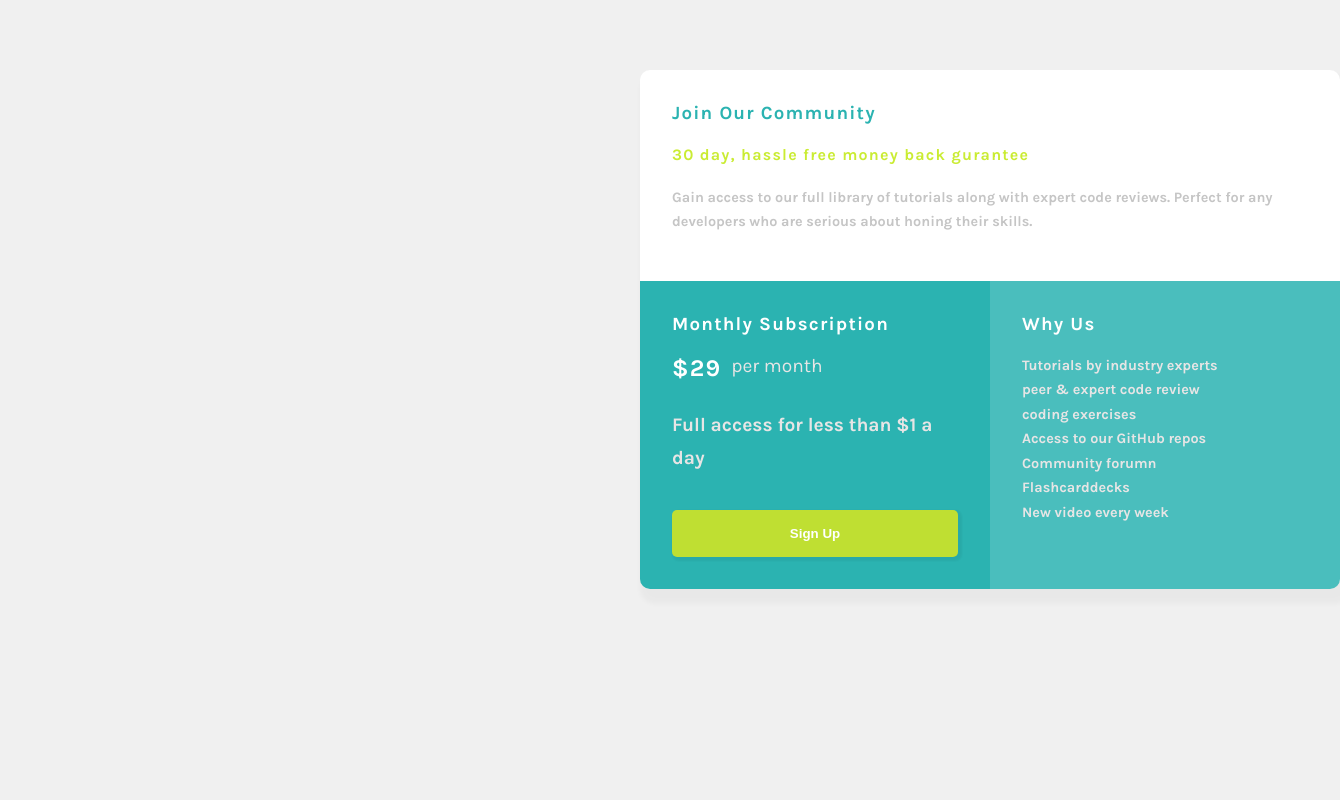
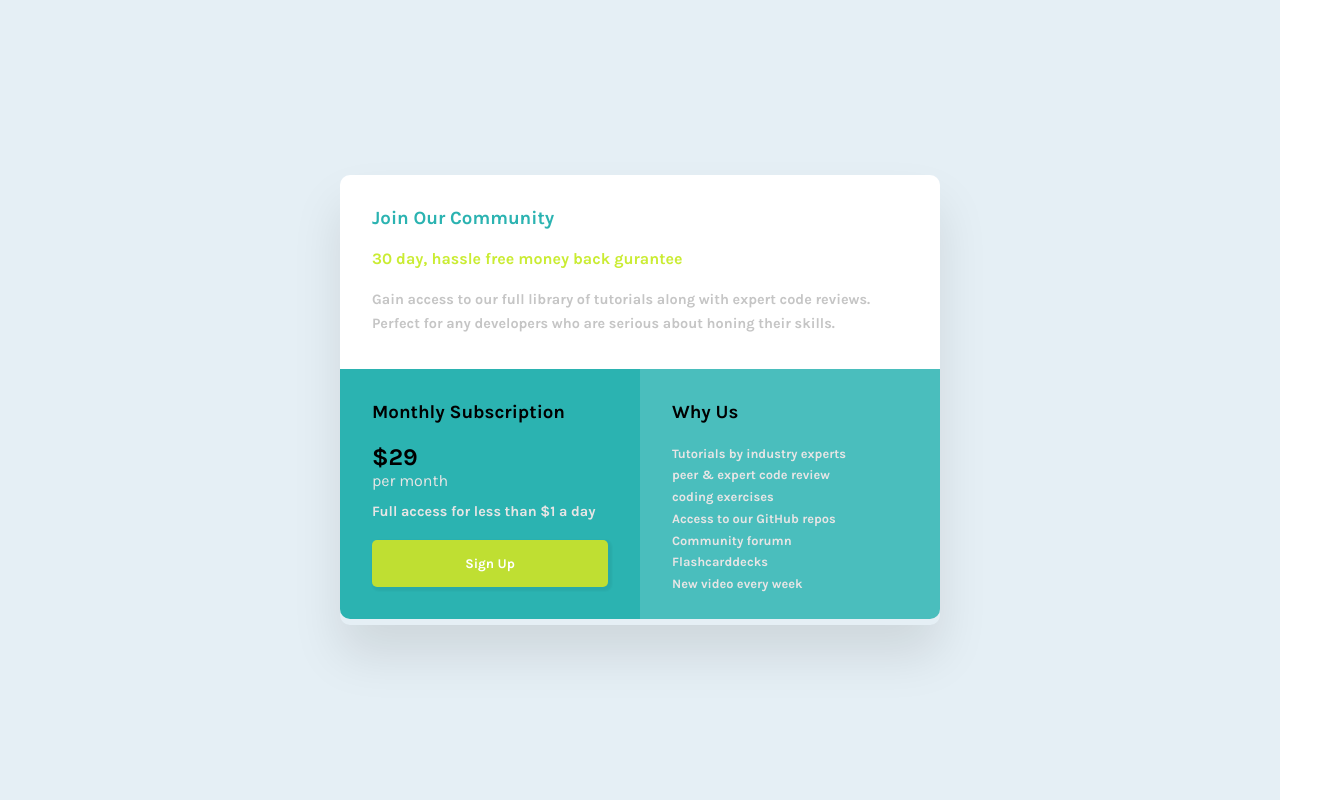
Before and after one commit to GauravSharmathepro/Single-price-grid-component, a plain HTML site: page index.html in a window 1280 px wide. Shown: the whole page, 1340 px wide, since content can reach past the window. Drawn offline with Linux system fonts and the light colour scheme.

Commit message:
Made some changes

```diff
--- a/styles.css
+++ b/styles.css
@@ -1,54 +1,83 @@
-body {
-  background: rgba(240, 240, 240, 1);
+* {
+  padding: 0%;
+  margin: 0%;
+  box-sizing: border-box;
   font-family: "Karla", sans-serif;
+}
+.main-section {
+  background-color: hsl(204, 43%, 93%);
+  height: 100vh;
+  font-weight: 100vw;
   display: flex;
   justify-content: center;
   align-items: center;
-  height: 100%;
 }
+
 .main-container {
   display: grid;
   grid-template-columns: 1fr 1fr;
-  width: 700px;
-  position: absolute;
-  top: 70px;
+  grid-template-rows: 0.8fr 1fr;
+  width: 600px;
   margin: 0;
   padding: 0;
   border-radius: 10px;
-  box-shadow: 5px 10px 5px 5px rgba(0, 0, 0, 0.03);
+  box-shadow: 0px 30px 50px rgba(0, 0, 0, 0.1);
 }
 
-h3,
-h2 {
-  color: #fff;
-  margin-top: 0;
-  letter-spacing: 1.2px;
+h3 {
+  padding-bottom: 20px;
+  font-weight: 700;
+}
+
+.community h4 {
+  color: rgb(202, 236, 51);
+  padding-bottom: 20px;
+  font-weight: 700;
+}
+
+.community {
+  background: #fff;
+  grid-column: 1 /3;
+  border-radius: 10px 10px 0 0;
+}
+
+.community h3 {
+  color: rgba(43, 179, 177, 1);
+}
+
+.subscription {
+  background: rgba(43, 179, 177, 1);
+  border-radius: 0 0 0 10px;
 }
 
 .subscription p {
-  font-size: 1.2rem;
   color: rgb(231, 229, 229);
 }
 
-.subscription h2 {
-  float: left;
-  padding-right: 10px;
+.per-month {
+  font-size: 0.8rem;
+  padding-top: 10px;
+  display: flex;
+  align-items: center;
+}
+
+.subscription h4 {
+  color: #fff;
+  font-weight: 700;
+}
+span {
+  padding: 10px 10px 10px 0;
+  color: #fff;
+  font-size: 1.5rem;
+  font-weight: 700;
 }
 
 .subscription .data {
-  margin-top: 2rem;
+  margin-top: 10px;
 }
 
 div {
   padding: 2rem;
-}
-.community h3 {
-  color: rgba(43, 179, 177, 1);
-}
-
-h4 {
-  color: rgb(202, 236, 51);
-  letter-spacing: 1.2px;
 }
 
 .data {
@@ -60,20 +89,10 @@ h4 {
 
 .why-us .data3 {
   color: rgb(231, 229, 229);
+  font-size: 0.8rem;
 }
 .subscription .data2 {
   color: rgb(231, 229, 229);
-}
-
-.community {
-  background: #fff;
-  grid-column: 1 /3;
-  border-radius: 10px 10px 0 0;
-}
-
-.subscription {
-  background: rgba(43, 179, 177, 1);
-  border-radius: 0 0 0 10px;
 }
 
 .why-us {
@@ -82,6 +101,11 @@ h4 {
   padding-bottom: 1rem;
 }
 
+.why-us h4 {
+  color: #fff;
+  font-weight: 700;
+  padding-bottom: 15px;
+}
 .btn {
   background: rgba(191, 223, 50, 1);
   padding: 1rem;
```
